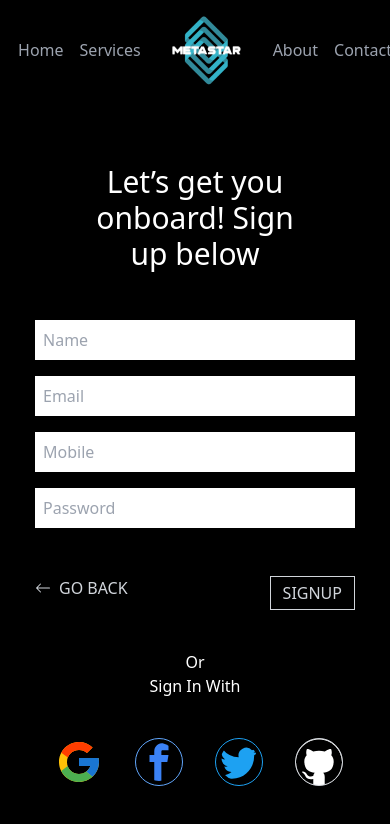
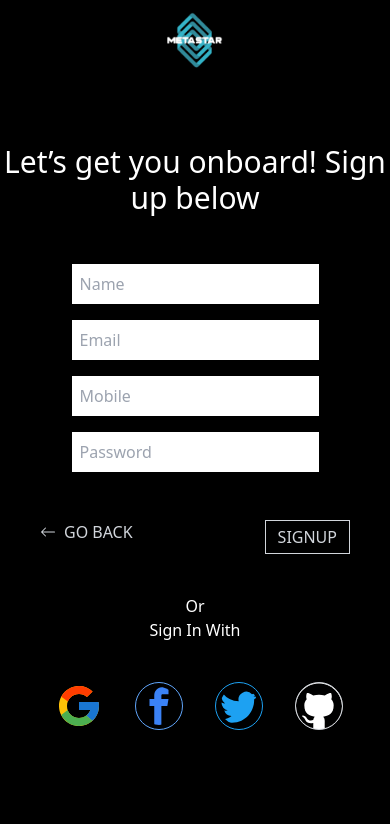
Before and after one commit to kanishka-28/MetaStar-frontend, a React (Create React App) app: page /signup in a window 390 px wide. Shown: the top 824 px of the page. Built offline with nearby package versions, Linux system fonts and the light colour scheme; no server answers; the database is empty.

Commit message:
responsive bugs fixed

```diff
--- a/src/Pages/auth/login/login.js
+++ b/src/Pages/auth/login/login.js
@@ -25,10 +25,10 @@ const Login = () => {
                 <div className='flex flex-col items-center gap-10 mt-16'>
                     <p className='text-white text-3xl text-center '>Welcome back! Sign in below</p>
                     <div>
-                        <div><input value={email} onChange={(e) => setemail(e.target.value)} placeholder='Email' className='m-2 w-80 bg-white p-2' /></div>
-                        <div><input value={pass} onChange={(e) => setpass(e.target.value)} placeholder='Password' className='m-2 w-80 bg-white p-2' /></div>
+                        <div><input value={email} onChange={(e) => setemail(e.target.value)} placeholder='Email' className='my-2 w-full sm:w-80 bg-white p-2' /></div>
+                        <div><input value={pass} onChange={(e) => setpass(e.target.value)} placeholder='Password' className='my-2 w-full sm:w-80 bg-white p-2' /></div>
                     </div>
-                    <div className='flex justify-between w-80'>
+                    <div className='flex justify-between w-full sm:w-80 px-10 sm:px-0'>
                         <Link to={'/'}>
                             <button className='flex items-center gap-2 text-gray-300'> <BsArrowLeft /> <p>GO BACK</p></button>
                         </Link>
@@ -38,7 +38,7 @@ const Login = () => {
                         <p className='text-white'>Or</p>
                         <p className='text-white'>Sign In With</p>
                     </div>
-                    <div className='flex gap-6 items-center justify-between'>
+                    <div className='flex flex-wrap gap-6 items-center justify-center'>
                         <LoginGoogle />
                         <LoginFacebook />
                         <LoginTwitter />
--- a/src/Pages/auth/signup/signup.js
+++ b/src/Pages/auth/signup/signup.js
@@ -17,15 +17,15 @@ const Signup = () => {
 
     return (
         <PlaneLayout>
-            <div className='flex flex-col items-center gap-10 mt-16'>
+            <div className='flex flex-col items-center gap-10 mt-16  '>
                 <p className='text-white text-3xl text-center '>Let’s get you onboard! Sign up below</p>
                 <div>
-                    <div><input value={name} onChange={(e)=>setname(e.target.value)} placeholder='Name' className='m-2 w-80 bg-white p-2' /></div>
-                    <div><input value={email} onChange={(e)=>setemail(e.target.value)} placeholder='Email' className='m-2 w-80 bg-white p-2' /></div>
-                    <div><input value={mobile} onChange={(e)=>setmobile(e.target.value)} placeholder='Mobile' className='m-2 w-80 bg-white p-2' /></div>
-                    <div> <input value={pass} onChange={(e)=>setpass(e.target.value)} placeholder='Password' className='m-2 w-80 bg-white p-2' /></div>
+                    <div><input value={name} onChange={(e)=>setname(e.target.value)} placeholder='Name' className='my-2 w-full sm:w-80 bg-white p-2' /></div>
+                    <div><input value={email} onChange={(e)=>setemail(e.target.value)} placeholder='Email' className='my-2 w-full sm:w-80 bg-white p-2' /></div>
+                    <div><input value={mobile} onChange={(e)=>setmobile(e.target.value)} placeholder='Mobile' className='my-2 w-full sm:w-80 bg-white p-2' /></div>
+                    <div> <input value={pass} onChange={(e)=>setpass(e.target.value)} placeholder='Password' className='my-2 w-full sm:w-80 bg-white p-2' /></div>
                 </div>
-                <div className='flex justify-between w-80'>
+                <div className='flex justify-between w-full px-10 sm:w-80 sm:px-0'>
                     <Link to={'/'}>
                     <button className='flex items-center gap-2 text-gray-300'> <BsArrowLeft/> <p>GO BACK</p></button>
                     </Link>
@@ -35,7 +35,7 @@ const Signup = () => {
                         <p className='text-white'>Or</p>
                         <p className='text-white'>Sign In With</p>
                     </div>
-                    <div className='flex gap-6 items-center justify-between'>
+                    <div className='flex flex-wrap gap-6 items-center justify-between'>
                         <LoginGoogle />
                         <LoginFacebook />
                         <LoginTwitter />
--- a/src/Pages/dashboard/allThree/artistverse.js
+++ b/src/Pages/dashboard/allThree/artistverse.js
@@ -9,14 +9,17 @@ const Artistverse = () => {
         <HomeLayout>
             <div>
                 <div className='w-full flex justify-between items-center '>
-                    <div className='text-white text-xl mb-2 mt-10 flex items-center gap-2'>
-                        <BsArrowLeft size={'1.5rem'} className='cursor-pointer' />
-                        <span className='text-gray-400 '>Dashboard / </span><p>Artistverse</p>
+                    <div>
+
                     </div>
                     <div className='text-gray-500 flex items-center gap-6'>
                         <IoSettingsOutline size={'1.5rem'} className='cursor-pointer' />
                         <BiLogOut size={'1.5rem'} className='cursor-pointer' /></div>
                 </div>
+                    <div className='text-white text-xl mb-2  flex items-center gap-2'>
+                        <BsArrowLeft size={'1.5rem'} className='cursor-pointer' />
+                        <span className='text-gray-400 '>Dashboard / </span><p>Artistverse</p>
+                    </div>
                 <hr className='class="border border-gray-700' />
                 <br />
                 <div className='flex gap-4 text-gray-400'>
@@ -26,7 +29,7 @@ const Artistverse = () => {
                     <p className='cursor-pointer '>Village</p>
                 </div>
                 <br />
-                <div className='flex flex-wrap justify-between'>
+                <div className='flex flex-wrap gap-6 justify-center'>
                     <div className='text-center border border-gray-400 w-80 lg:w-96 h-56 text-gray-300 mb-4'></div>
                     <div className='text-center border border-gray-400 w-80 lg:w-96 h-56 text-gray-300 mb-4'></div>
                     <div className='text-center border border-gray-400 w-80 lg:w-96 h-56 text-gray-300 mb-4'></div>
--- a/src/Pages/dashboard/allThree/metaverse.js
+++ b/src/Pages/dashboard/allThree/metaverse.js
@@ -9,24 +9,25 @@ const Metaverse = () => {
         <HomeLayout>
             <div>
                 <div className='w-full flex justify-between items-center '>
-                    <div className='text-white text-xl mb-2 mt-10 flex items-center gap-2'>
-                        <BsArrowLeft size={'1.5rem'} className='cursor-pointer' />
-                        <span className='text-gray-400 '>Dashboard / </span><p>Metaverse</p>
-                    </div>
+                    <div></div>
                     <div className='text-gray-500 flex items-center gap-6'>
                         <IoSettingsOutline size={'1.5rem'} className='cursor-pointer' />
                         <BiLogOut size={'1.5rem'} className='cursor-pointer' /></div>
                 </div>
+                    <div className='text-white text-xl mb-2 flex items-center gap-2'>
+                        <BsArrowLeft size={'1.5rem'} className='cursor-pointer' />
+                        <span className='text-gray-400 '>Dashboard / </span><p>Metaverse</p>
+                    </div>
                 <hr className='class="border border-gray-700' />
                 <br />
-                <div className='flex gap-4 text-gray-400'>
+                <div className='flex gap-4 text-gray-400 justify-center'>
                     <p className='cursor-pointer '>All</p>
                     <p className='cursor-pointer '>Modern</p>
                     <p className='cursor-pointer '>User Worlds</p>
                     <p className='cursor-pointer '>Village</p>
                 </div>
                 <br />
-                <div className='flex flex-wrap justify-between'>
+                <div className='flex flex-wrap gap-6 justify-center'>
                     <div className='text-center border border-gray-400 w-80 lg:w-96 h-56 text-gray-300 mb-4'></div>
                     <div className='text-center border border-gray-400 w-80 lg:w-96 h-56 text-gray-300 mb-4'></div>
                     <div className='text-center border border-gray-400 w-80 lg:w-96 h-56 text-gray-300 mb-4'></div>
--- a/src/Pages/dashboard/profileDashboard/profile.js
+++ b/src/Pages/dashboard/profileDashboard/profile.js
@@ -14,12 +14,12 @@ const Profile = () => {
                 <hr className='class="border border-gray-700 cursor-pointer hover:border-red-500 duration-500"' />
                 <br />
                 <br />
-                <div className='flex flex-wrap justify-between'>
+                <div className='flex flex-wrap justify-center gap-4'>
                     <div className='text-center border border-gray-400 w-80 lg:w-96 h-56 text-gray-300 mb-4'>Metaverse</div>
                     <div className='text-center border border-gray-400 w-80 lg:w-96 h-56 text-gray-300 mb-4'>artistverse</div>
                     <div className='text-center border border-gray-400 w-80 lg:w-96 h-56 text-gray-300 mb-4'>nft marketplace</div>
                 </div><br />
-                <h2 className='text-white font-semibold text-xl'>Your Daily Statistics</h2>
+                <h2 className='text-white text-center sm:text-left font-semibold text-xl'>Your Daily Statistics</h2>
             </div>
         </HomeLayout>
     )
--- a/src/Pages/home/home.js
+++ b/src/Pages/home/home.js
@@ -9,11 +9,11 @@ const Home = () => {
                 <div className='text-white font-semibold text-4xl md:w-3/5 md:px-12 text-center md:mt-16'>
                     Kickstart Your Journey Into the world of NFTs & Concerts!
                 </div>
-                <div className='md:mt-20'>
+                <div className='md:mt-20  flex justify-center flex-col items-center'>
                     <Link to={'/signup'}>
-                        <button className='border border-b-4 border-t-2 border-gray-300 text-gray-300 bg-black px-6 ml-10 mb-2 py-1 text-center'>GET STARTED</button>
+                        <button className='border border-b-4 border-t-2 border-gray-300 text-gray-300 bg-black px-6  mb-2 py-1 text-center'>GET STARTED</button>
                     </Link>
-                    <p className='text-gray-600'>Already on our platform? <span className='text-gray-300'><Link to={'/login'}>Log In</Link></span></p>
+                    <p className='text-gray-600 text-center'>Already on our platform? <span className='text-gray-300'><Link to={'/login'}>Log In</Link></span></p>
                 </div>
             </div>
         </PlaneLayout>
--- a/src/components/carousel/NFTCarousel.js
+++ b/src/components/carousel/NFTCarousel.js
@@ -59,7 +59,7 @@ const Mobile = () => {
         <Slider {...settingsmb}>
           {
             images.map((data, i) => (
-              <div key={i} className='px-10'>
+              <div key={i} className='px-0 sm:px-10'>
                 <div className="border border-white rounded-lg">
                   <img
                     src={data.image}
--- a/src/components/carousel/permaweb.js
+++ b/src/components/carousel/permaweb.js
@@ -58,7 +58,7 @@ const Mobile = () => {
         <Slider {...settingsmb}>
           {
             images.map((data, i) => (
-              <div key={i} className='px-8 '>
+              <div key={i} className='sm:px-8 '>
                 <div className='p-4 border border-white border-r-4 border-b-4 outline-0 h-96 h-min-96 flex  flex-col justify-between'>
                   <img
                     src={data.image}
@@ -66,7 +66,7 @@ const Mobile = () => {
                     className="w-80 h-36 rounded pb-2"
                   />
                   <p className="text-white text-lg text-semibold">{data?.heading?.slice(0,100)}</p>
-                  <p className="text-white text-gray-500">{data?.text?.slice(0,100)+"..."}</p>
+                  <p className=" text-gray-500">{data?.text?.slice(0,100)+"..."}</p>
                 <button className='text-gray-300 border border-b-4 border-gray-300 px-3 py-1 w-32'>READ MORE</button>
                 </div>
               </div>
@@ -168,7 +168,7 @@ const NFTCarousel = () => {
   return (
     <>
       <div className="mx-8">
-        <p className="mx-8 my-12 text-white text-4xl">Explore the permaweb</p>
+        <p className="sm:mx-8 my-12 text-white text-4xl">Explore the permaweb</p>
         <div className="md:hidden"><Mobile /></div>
         <div className="hidden md:block lg:hidden"><Tablet /></div>
         <div className="hidden lg:block"><Laptop /></div>
--- a/src/components/docs/NFT.js
+++ b/src/components/docs/NFT.js
@@ -7,7 +7,7 @@ const NFT = () => {
                 <h1 className='font-semibold text-3xl mb-2'>What’s an NFT?</h1>
                 <p className='text-lg text-gray-400'>A digital asset registered on the blockchain. NFTs can take on different forms, such as art, collectibles, digital fashion, etc. NFTs guarantee provenance, ownership, tradability and scarcity, providing asset holders with various utilities and experiences.</p>
                 <br /><br />
-                <div className='flex flex-wrap mx-auto justify-between gap-4'>
+                <div className='flex flex-wrap mx-auto justify-center gap-4'>
                     <div className='rounded border border-black w-44 h-56'></div>
                     <div className='rounded border border-black w-44 h-56'></div>
                     <div className='rounded border border-black w-44 h-56'></div>
--- a/src/components/footer/footer.js
+++ b/src/components/footer/footer.js
@@ -4,8 +4,8 @@ import logoMeta from '../../assets/images/metaLogo.png'
 const Footer = () => {
     return (
         <div className='pb-1'>
-            <div className='flex justify-evenly'>
-                <div className='flex flex-col gap-2 justify-center'>
+            <div className='flex flex-col sm:flex-row justify-evenly items-center text-center'>
+                <div className='flex flex-col gap-2 justify-center items-center'>
                     <img src={logoMeta} className='w-20' />
                     <p className='text-gray-500 mb-2'>MetaStarMedia.Io Pvt. Ltd.</p>
                     <p className='text-gray-500'>456, XYZ Street</p>
@@ -25,7 +25,10 @@ const Footer = () => {
                     <p className='text-gray-400'>Twitter</p>
                 </div>
             </div>
-            <p className='text-sm text-gray-400 mx-auto w-max mt-10'>©2022. Metastar Media. All Rights Reserved.</p>
+            {/* <div className='text-sm  text-gray-400   mt-10 w-10/12'>
+                ©2022. Metastar Media. All Rights Reserved.
+            </div> */}
+            <p className='text-sm text-center text-gray-400 mx-auto break-words  mt-10'>©2022. Metastar Media. All Rights Reserved.</p>
         </div>
     )
 }
--- a/src/components/navbar/navbar.js
+++ b/src/components/navbar/navbar.js
@@ -3,8 +3,16 @@ import metaLogo from "../../assets/images/metaLogo.png"
 
 const Navbar = () => {
   return (
-    <div className='text-gray-400 w-full flex justify-center'>
-        <div className='flex items-center w-min gap-4 md:gap-10 mr-20'>
+    <>
+    <div className=' flex  text-gray-400 w-full md:hidden justify-center'>
+        <div className=' flex items-center justify-between  '>
+
+            <img src={metaLogo} width={80} alt='logo'/>
+
+        </div>
+    </div>
+    <div className=' hidden  text-gray-400 w-full md:flex justify-center'>
+        <div className=' flex items-center w-min gap-4 md:gap-10 mr-20'>
             <p>Home</p>
             <p>Services</p>
             <img src={metaLogo} alt='logo'/>
@@ -12,6 +20,7 @@ const Navbar = () => {
             <p>Contact</p>
         </div>
     </div>
+    </>
   )
 }
 
--- a/src/layout/plane.layout.js
+++ b/src/layout/plane.layout.js
@@ -5,7 +5,7 @@ const PlaneLayout = (props) => {
     return (
         <div className='min-h-screen bg-black'>
             <Navbar />
-            <div className='px-20'>
+            <div className='sm:px-20'>
                 {props.children}
             </div>
             <br />
```
Also changed, not shown: 2 other files (tests, documents, lock files or other folders).
